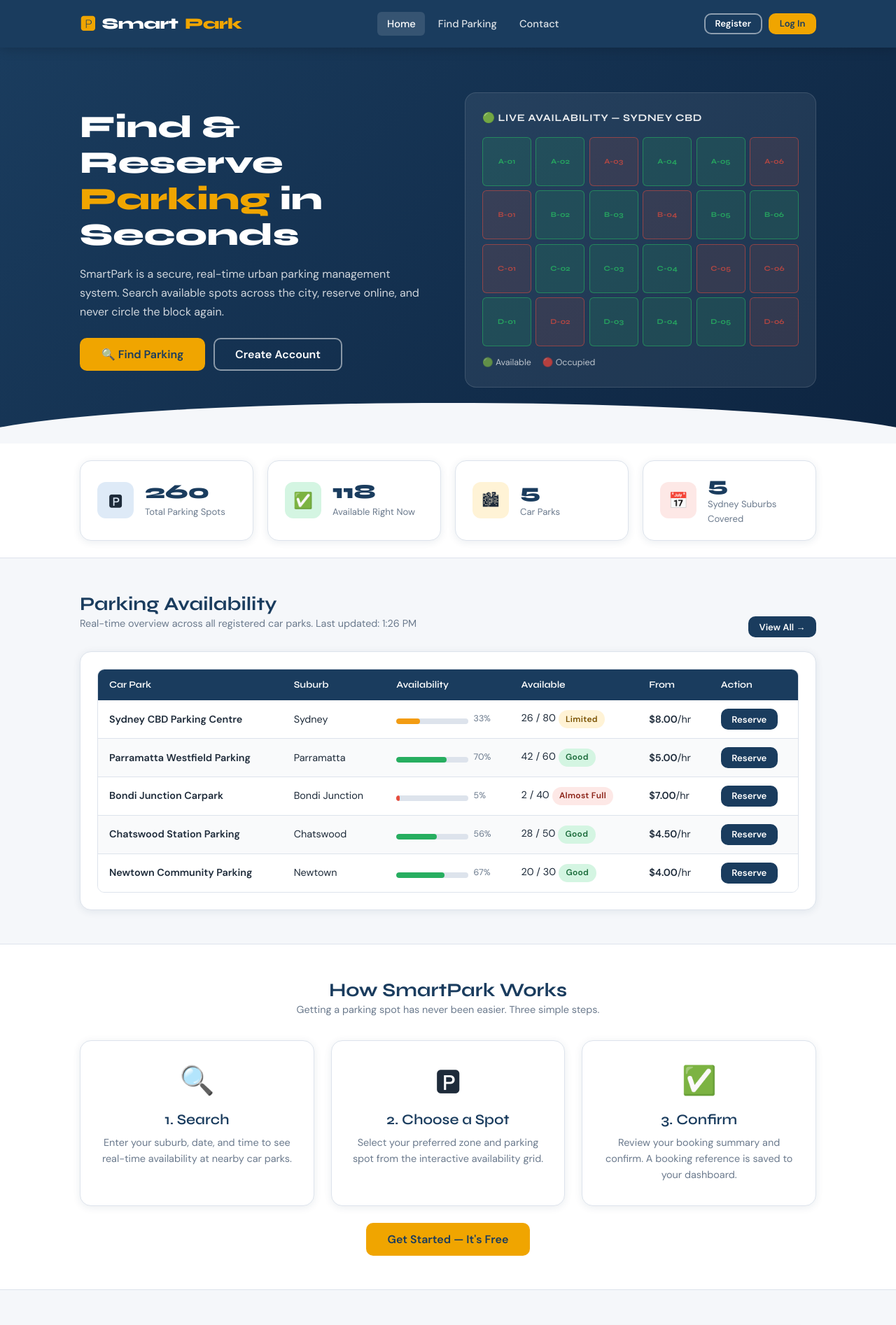
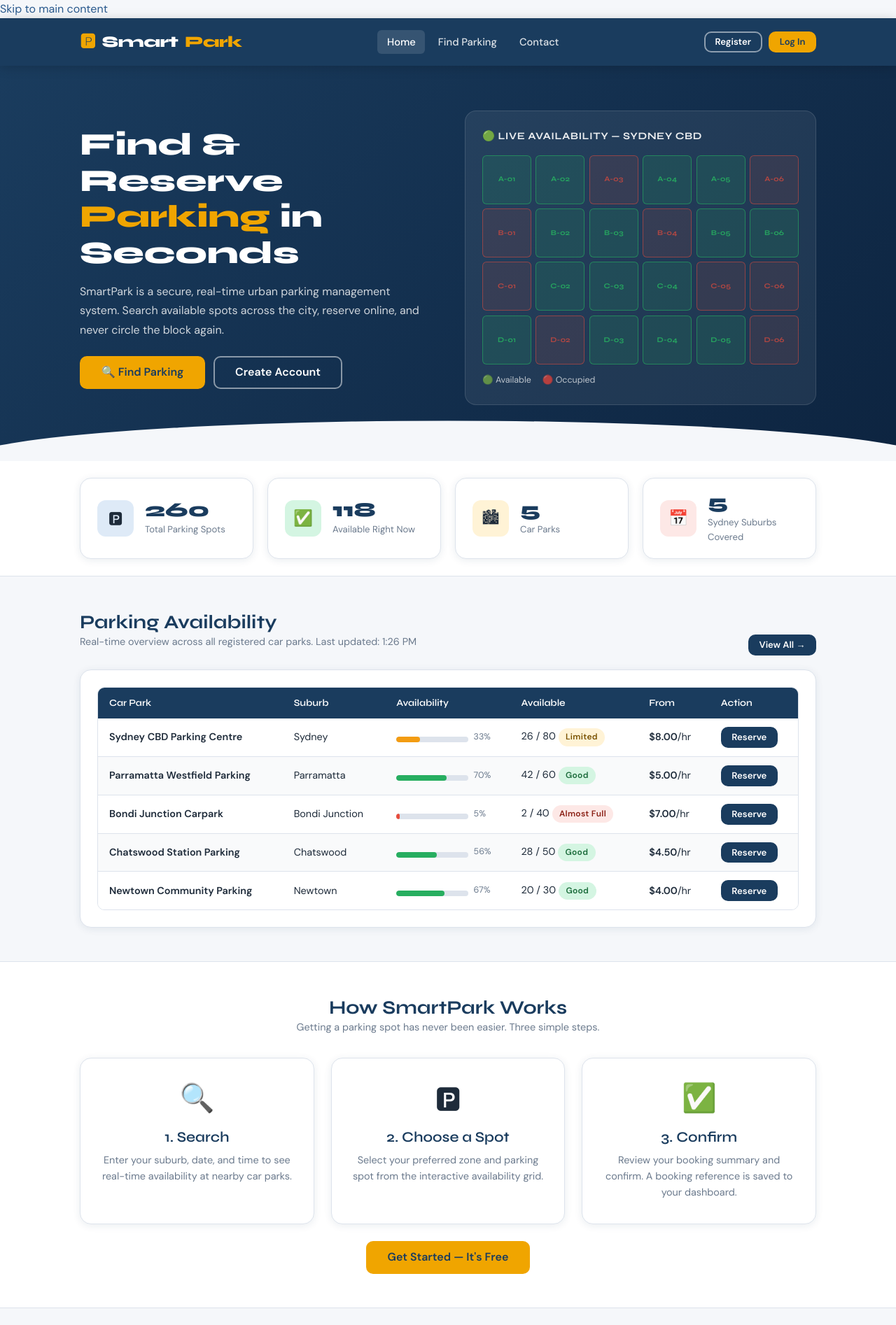
Before and after one commit to Siddhartha288/smartpark, a PHP site: page /index.php in a window 1280 px wide. Shown: the top 1894 px of the page at 70% size. Run offline with PHP 8.4, Linux system fonts and the light colour scheme.

Commit message:
skip to content

```diff
--- a/smartpark/includes/header.php
+++ b/smartpark/includes/header.php
@@ -19,6 +19,7 @@ $activeNav = $activeNav ?? '';
   <link rel="stylesheet" href="css/style.css">
 </head>
 <body>
+<a href="#main-content" class="skip-link">Skip to main content</a>
 <nav class="navbar">
   <div class="nav-inner">
     <a class="nav-brand" href="index.php">
@@ -50,4 +51,4 @@ $activeNav = $activeNav ?? '';
     </button>
   </div>
 </nav>
-<main>
+<main id="main-content">
```
